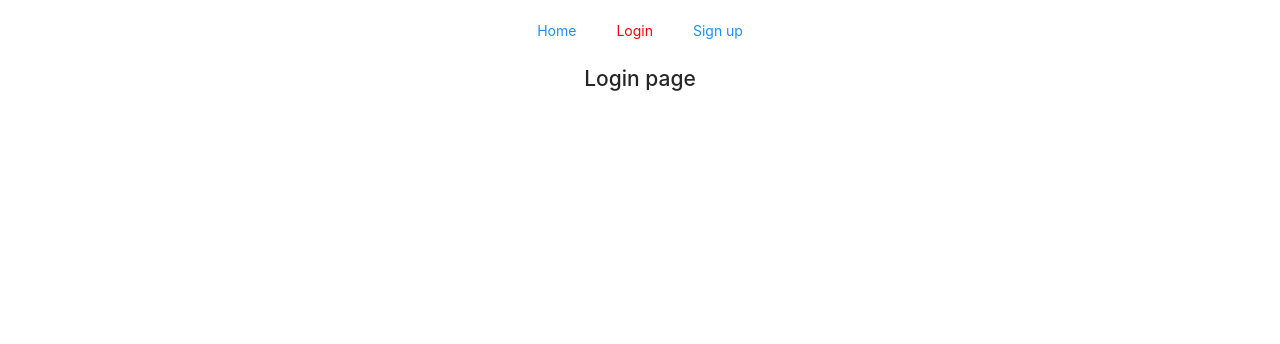
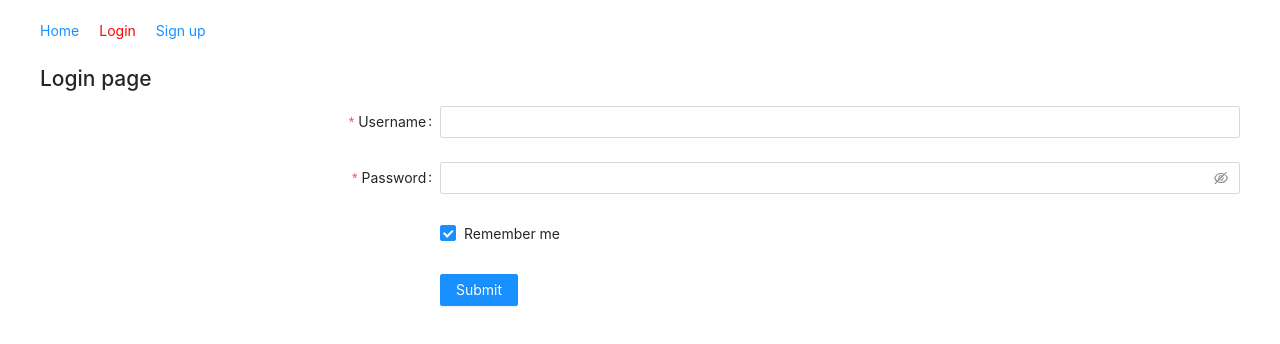
Before and after one commit to xBoot101/adam, a React (Create React App) app: page /login in a window 1280 px wide. Shown: the top 344 px of the page. Built offline with nearby package versions, Linux system fonts and the light colour scheme.

Commit message:
Login form added from ant design.

```diff
--- a/src/App.css
+++ b/src/App.css
@@ -2,7 +2,6 @@
 	box-sizing: border-box;
 	margin: 0;
 	padding: 0;
-	text-align: center;
 }
 ul {
 	margin: 0;
@@ -12,11 +11,14 @@
 	list-style: none;
 }
 
+.App {
+	max-width: 1200px;
+	margin: 0 auto;
+}
 .navigation {
 	margin: 20px 0;
 }
 .navigation li {
 	display: inline-block;
-
-	margin: 0 20px;
+	margin-right: 20px;
 }
--- a/src/pages/Login.js
+++ b/src/pages/Login.js
@@ -1,9 +1,80 @@
 import React from 'react';
+import { Button, Checkbox, Form, Input } from 'antd';
 
 const Login = () => {
+	const onFinish = (values) => {
+		console.log('Success:', values);
+	};
+
+	const onFinishFailed = (errorInfo) => {
+		console.log('Failed:', errorInfo);
+	};
 	return (
 		<div>
 			<h2>Login page</h2>
+			<Form
+				name='basic'
+				labelCol={{
+					span: 8,
+				}}
+				wrapperCol={{
+					span: 16,
+				}}
+				initialValues={{
+					remember: true,
+				}}
+				onFinish={onFinish}
+				onFinishFailed={onFinishFailed}
+				autoComplete='off'
+			>
+				<Form.Item
+					label='Username'
+					name='username'
+					rules={[
+						{
+							required: true,
+							message: 'Please input your username!',
+						},
+					]}
+				>
+					<Input />
+				</Form.Item>
+
+				<Form.Item
+					label='Password'
+					name='password'
+					rules={[
+						{
+							required: true,
+							message: 'Please input your password!',
+						},
+					]}
+				>
+					<Input.Password />
+				</Form.Item>
+
+				<Form.Item
+					name='remember'
+					valuePropName='checked'
+					wrapperCol={{
+						offset: 8,
+						span: 16,
+					}}
+				>
+					<Checkbox>Remember me</Checkbox>
+				</Form.Item>
+
+				<Form.Item
+					wrapperCol={{
+						offset: 8,
+						span: 16,
+					}}
+				>
+					<Button type='primary' htmlType='submit'>
+						Submit
+					</Button>
+				</Form.Item>
+			</Form>
 		</div>
 	);
 };
```
